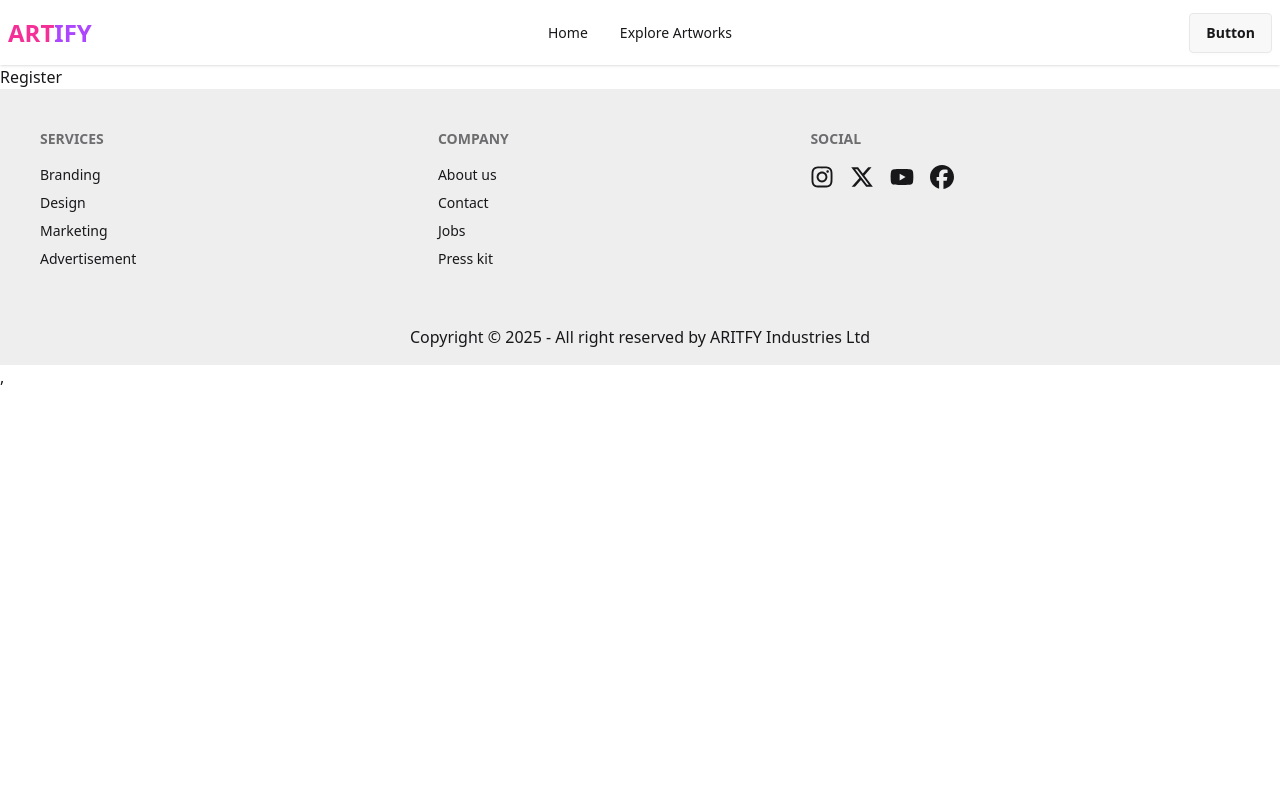
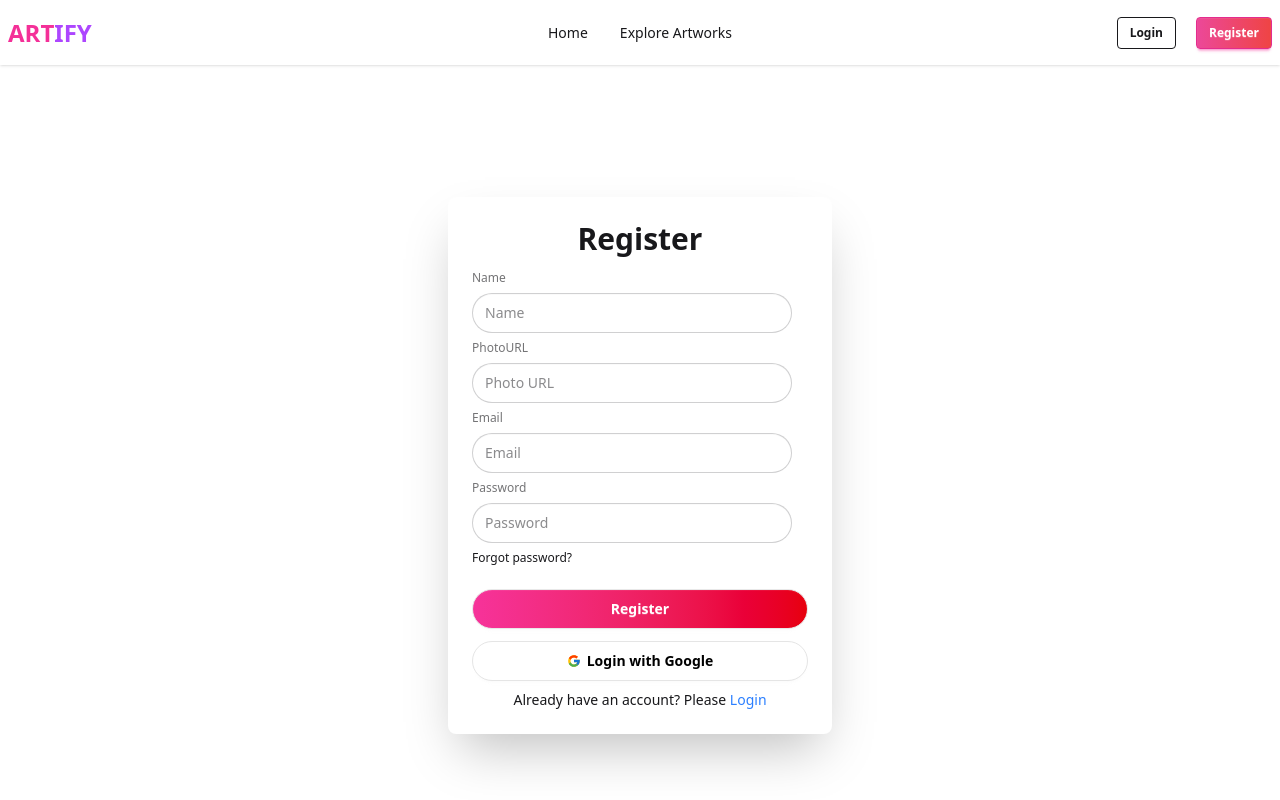
Before and after one commit to Fahim20223/artify-client, a React (Vite) app: page /register in a window 1280 px wide. Shown: the top 800 px of the page. Built offline with nearby package versions, Linux system fonts and the light colour scheme; no server answers.

Commit message:
added fuctional toggling in the Navbar of signout & singin

```diff
--- a/package.json
+++ b/package.json
@@ -16,6 +16,8 @@
     "react-dom": "^19.1.1",
     "react-icons": "^5.5.0",
     "react-router": "^7.9.5",
+    "react-toastify": "^11.0.5",
+    "sweetalert2": "^11.26.3",
     "tailwindcss": "^4.1.17"
   },
   "devDependencies": {
--- a/src/Components/Navbar/Navbar.jsx
+++ b/src/Components/Navbar/Navbar.jsx
@@ -1,8 +1,21 @@
-import React from "react";
+import React, { use, useState } from "react";
 import { NavLink } from "react-router";
 import "./Navbar.css";
+import { AuthContext } from "../../Context/AuthContext/AuthContext";
+import { toast } from "react-toastify";
 
 const Navbar = () => {
+  const { user, signOutUser } = use(AuthContext);
+  const [showDropdown, setShowDropdown] = useState(false);
+  const handleSignOut = () => {
+    signOutUser().then((result) => {
+      console.log(result.user);
+      toast.success("Successfully Logged Out").catch((error) => {
+        toast.error(error.message);
+      });
+    });
+  };
+
   const links = (
     <>
       <li className="mr-2">
@@ -11,15 +24,19 @@ const Navbar = () => {
       <li>
         <NavLink to="/artworks">Explore Artworks</NavLink>
       </li>
-      {/* <li>
-        <NavLink>Home</NavLink>
-      </li>
-      <li>
-        <NavLink>Home</NavLink>
-      </li>
-      <li>
-        <NavLink>Home</NavLink>
-      </li> */}
+      {user && (
+        <>
+          <li>
+            <NavLink to="/addArtwork">Add Artwork</NavLink>
+          </li>
+          <li>
+            <NavLink to="myGallery">My Gallery</NavLink>
+          </li>
+          <li>
+            <NavLink to="myFavorite">My Favorites</NavLink>
+          </li>
+        </>
+      )}
     </>
   );
   return (
@@ -57,8 +74,40 @@ const Navbar = () => {
       <div className="navbar-center hidden lg:flex">
         <ul className="menu menu-horizontal px-1">{links}</ul>
       </div>
-      <div className="navbar-end">
-        <a className="btn">Button</a>
+      <div className="navbar-end gap-3">
+        {!user ? (
+          <>
+            <NavLink to="/login" className="btn btn-outline btn-sm mr-2">
+              Login
+            </NavLink>
+            <NavLink to="/register" className="btn btn-secondary btn-sm">
+              Register
+            </NavLink>
+          </>
+        ) : (
+          <div className="relative">
+            <img
+              src={user.photoURL || "https://i.ibb.co/4pDNDk1/avatar.png"}
+              alt="User Avatar"
+              className="w-10 h-10 rounded-full cursor-pointer"
+              onClick={() => setShowDropdown((prev) => !prev)} // toggle dropdown
+            />
+
+            {showDropdown && (
+              <div className="absolute right-0 mt-2 w-40 bg-base-100 rounded-lg shadow-lg p-3 z-10">
+                <p className="text-sm font-semibold text-center mb-2">
+                  {user.displayName || "User"}
+                </p>
+                <button
+                  onClick={handleSignOut}
+                  className="btn btn-error btn-sm w-full"
+                >
+                  Logout
+                </button>
+              </div>
+            )}
+          </div>
+        )}
       </div>
     </div>
   );
--- a/src/Layouts/HomeLayout.jsx
+++ b/src/Layouts/HomeLayout.jsx
@@ -3,13 +3,15 @@ import Home from "../Pages/Home/Home";
 import Navbar from "../Components/Navbar/Navbar";
 import { Outlet } from "react-router";
 import Footer from "../Components/Footer/Footer";
+import { ToastContainer } from "react-toastify";
 
 const HomeLayout = () => {
   return (
-    <div>
+    <div className="">
       <Navbar></Navbar>
       <Outlet></Outlet>
       <Footer></Footer>
+      <ToastContainer></ToastContainer>
     </div>
   );
 };
--- a/src/Pages/Login/Login.jsx
+++ b/src/Pages/Login/Login.jsx
@@ -1,7 +1,85 @@
-import React from "react";
+import React, { use } from "react";
+import { AuthContext } from "../../Context/AuthContext/AuthContext";
+import { Link, useLocation, useNavigate } from "react-router";
+import { FcGoogle } from "react-icons/fc";
 
 const Login = () => {
-  return <div>Login</div>;
+  const { signInUser, signInWithGoogle } = use(AuthContext);
+  const location = useLocation();
+  const navigate = useNavigate();
+
+  const handleLogIn = (e) => {
+    e.preventDefault();
+    const email = e.target.email.value;
+    const password = e.target.password.value;
+    console.log(email, password);
+    signInUser(email, password)
+      .then((result) => {
+        console.log(result.user);
+        navigate(location.state || "/");
+      })
+      .catch((error) => {
+        console.log(error);
+      });
+  };
+  const handleGoogleSignIn = () => {
+    signInWithGoogle()
+      .then((result) => {
+        console.log(result.user);
+        navigate(location.state || "/");
+      })
+      .catch((error) => {
+        console.log(error);
+      });
+  };
+  return (
+    <div className="flex min-h-screen items-center">
+      <div className="card bg-base-100  w-full mx-auto max-w-sm shrink-0 shadow-2xl border border-gray-200">
+        <div className="card-body">
+          <h1 className="text-3xl font-bold text-center">Login</h1>
+          <form onSubmit={handleLogIn}>
+            <fieldset className="fieldset">
+              <label className="label">Email</label>
+              <input
+                type="email"
+                name="email"
+                className="input rounded-full focus:border-0 focus:outline-gray-200"
+                placeholder="Email"
+              />
+
+              <label className="label">Password</label>
+              <input
+                type="password"
+                name="password"
+                className="input rounded-full focus:border-0 focus:outline-gray-200"
+                placeholder="Password"
+              />
+              <div>
+                <a className="link link-hover">Forgot password?</a>
+              </div>
+              <button className="btn text-white mt-4 rounded-full bg-linear-to-r from-pink-500 to-red-600">
+                Login
+              </button>
+            </fieldset>
+          </form>
+
+          <button
+            onClick={handleGoogleSignIn}
+            className="btn bg-white rounded-full text-black border-[#e5e5e5]"
+          >
+            <FcGoogle />
+            Login with Google
+          </button>
+          <p className="text-center">
+            New to our website? Please{" "}
+            <Link className="text-blue-500 hover:text-blue-800" to="/register">
+              Register
+            </Link>
+          </p>
+        </div>
+      </div>
+    </div>
+  );
 };
 
 export default Login;
--- a/src/Pages/Register/Register.jsx
+++ b/src/Pages/Register/Register.jsx
@@ -1,7 +1,111 @@
-import React from "react";
+import React, { use } from "react";
+import { FcGoogle } from "react-icons/fc";
+import { Link, useNavigate } from "react-router";
+import { AuthContext } from "../../Context/AuthContext/AuthContext";
+import { toast } from "react-toastify";
 
 const Register = () => {
-  return <div>Register</div>;
+  const { createUser, updateUserProfile, signInWithGoogle } = use(AuthContext);
+  const navigate = useNavigate();
+  const handleRegister = (e) => {
+    e.preventDefault();
+    const displayName = e.target.displayName.value;
+    const photoURL = e.target.photoURL.value;
+    const email = e.target.email.value;
+    const password = e.target.password.value;
+
+    toast.loading("Creating user...", { id: "create-user" });
+    createUser(email, password)
+      .then((result) => {
+        console.log(result.user);
+        updateUserProfile(displayName, photoURL);
+        navigate("/");
+        toast.success("User Create successfully!", { id: "create-user" });
+      })
+      .catch((error) => {
+        console.log(error);
+        toast.error(error.message, { id: "create-user" });
+      });
+  };
+
+  const handleGoogleSignIn = () => {
+    // toast.loading("creating user...", { id: "create-user" });
+    signInWithGoogle()
+      .then((result) => {
+        toast.success("Successfully Crated");
+        console.log(result.user);
+        navigate("/");
+      })
+      .catch((error) => {
+        toast.error(error.message);
+      });
+  };
+
+  return (
+    <div className="flex min-h-screen  items-center">
+      <div className="card bg-base-100 w-full mx-auto max-w-sm shrink-0 shadow-2xl">
+        <div className="card-body">
+          <h1 className="text-3xl font-bold text-center">Register</h1>
+          <form onSubmit={handleRegister}>
+            <fieldset className="fieldset">
+              {/* email field */}
+              <label className="label">Name</label>
+              <input
+                type="text"
+                name="displayName"
+                className="input rounded-full focus:border-0 focus:outline-gray-200"
+                placeholder="Name"
+              />
+
+              <label className="label">PhotoURL</label>
+              <input
+                type="text"
+                name="photoURL"
+                className="input rounded-full focus:border-0 focus:outline-gray-200"
+                placeholder="Photo URL"
+              />
+              {/* email field */}
+              <label className="label">Email</label>
+              <input
+                type="email"
+                name="email"
+                className="input rounded-full focus:border-0 focus:outline-gray-200"
+                placeholder="Email"
+              />
+              {/* password field */}
+              <label className="label">Password</label>
+              <input
+                type="password"
+                name="password"
+                className="input rounded-full focus:border-0 focus:outline-gray-200"
+                placeholder="Password"
+              />
+              <div>
+                <a className="link link-hover">Forgot password?</a>
+              </div>
+              <button className="btn text-white mt-4 rounded-full bg-linear-to-r from-pink-500 to-red-600">
+                Register
+              </button>
+            </fieldset>
+          </form>
+
+          <button
+            onClick={handleGoogleSignIn}
+            className="btn bg-white rounded-full text-black border-[#e5e5e5]"
+          >
+            <FcGoogle />
+            Login with Google
+          </button>
+          <p className="text-center">
+            Already have an account? Please{" "}
+            <Link className="text-blue-500 hover:text-blue-800" to="/login">
+              Login
+            </Link>{" "}
+          </p>
+        </div>
+      </div>
+    </div>
+  );
 };
 
 export default Register;
```
Also changed, not shown: 1 other file (tests, documents, lock files or other folders).
